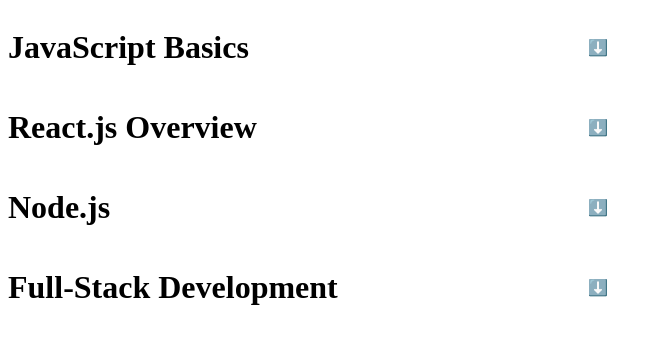
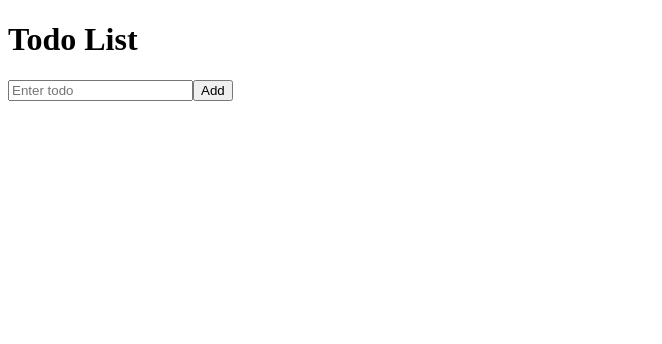
Before and after one commit to SaranyaVelu-SK/React, a React (Vite) app: page / in a window 1280 px wide. Shown: the top 344 px of the page, without its empty margins (0-662 px from the left). Built offline with nearby package versions, Linux system fonts and the light colour scheme.

Commit message:
Todo List

```diff
--- a/App.js
+++ b/App.js
@@ -4,6 +4,7 @@
 import Pagination from "./Problems/Pagination";
 import AutocompleteSearchBar from "./Problems/AutocompleteSearchBar";
 import Accordion from "./Problems/Accordion";
+import TodoList from "./Problems/TodoList";
 
   const items = [
   {
@@ -29,4 +30,4 @@
     React.createElement("h3",{key:"h3"},"Hello from heading 3"),
 ])
 const root = ReactDOM.createRoot(document.getElementById("root"));
-root.render(<Accordion items={items}/>);
+root.render(<TodoList/>);
--- /dev/null
+++ b/Problems/TodoList.jsx
@@ -0,0 +1,45 @@
+import React, { useState } from 'react';
+
+function TodoList() {
+
+  const [todoItems, setTodoItems] = useState([]);
+  const [inputText, setInputText] = useState("")
+
+  const handleAddTodoItem = () => {
+    if (inputText.length > 0) {
+      setTodoItems([...todoItems, { id: Date.now().toString(36), text: inputText, completed: false }])
+    }
+    setInputText("");
+  }
+
+  const handleCheckboxChange = (itemId) => {
+    const updatedTodoList = todoItems.map(item => item?.id === itemId ? { ...item, completed: !item?.completed } : item)
+    setTodoItems(updatedTodoList)
+  }
+
+  const handleRemoveItem = (itemId) => {
+    const removedTodoList = todoItems?.filter(item => item?.id !== itemId);
+    setTodoItems([...removedTodoList])
+  }
+
+  return (
+    <div>
+      <h1>Todo List</h1>
+      <div>
+        <input type="text" placeholder="Enter todo" value={inputText} onChange={(e) => setInputText(e.target.value)}></input>
+        <button onClick={handleAddTodoItem}>Add</button>
+      </div>
+      {todoItems && todoItems?.map((item) => (
+        <ul key={item?.id}>
+          <li>
+            <input type="checkbox" id={item?.id} checked={item?.completed} name={item?.text} onChange={() => { handleCheckboxChange(item?.id) }}></input>
+            <label htmlFor={item?.id} ><span className={item?.completed ? "strike" : ""}>{item?.text}</span></label>
+            <button onClick={() => { handleRemoveItem(item?.id) }}>Delete</button>
+          </li>
+        </ul>
+      ))}
+    </div>
+  );
+}
+
+export default TodoList;
--- a/style.css
+++ b/style.css
@@ -18,3 +18,6 @@
 .page-number:hover{
     cursor: pointer;
 }
+.strike{
+    text-decoration: line-through;
+}
```
